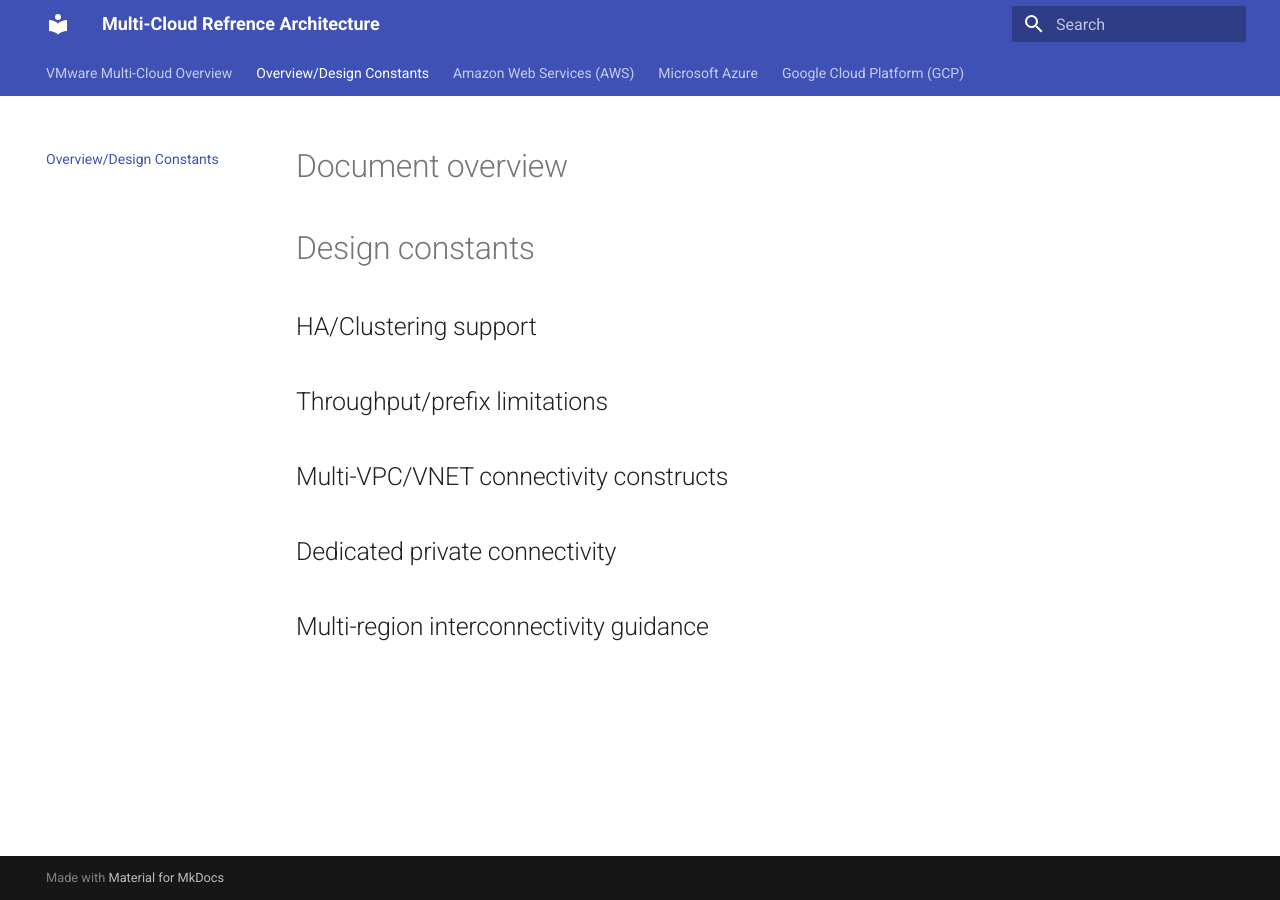
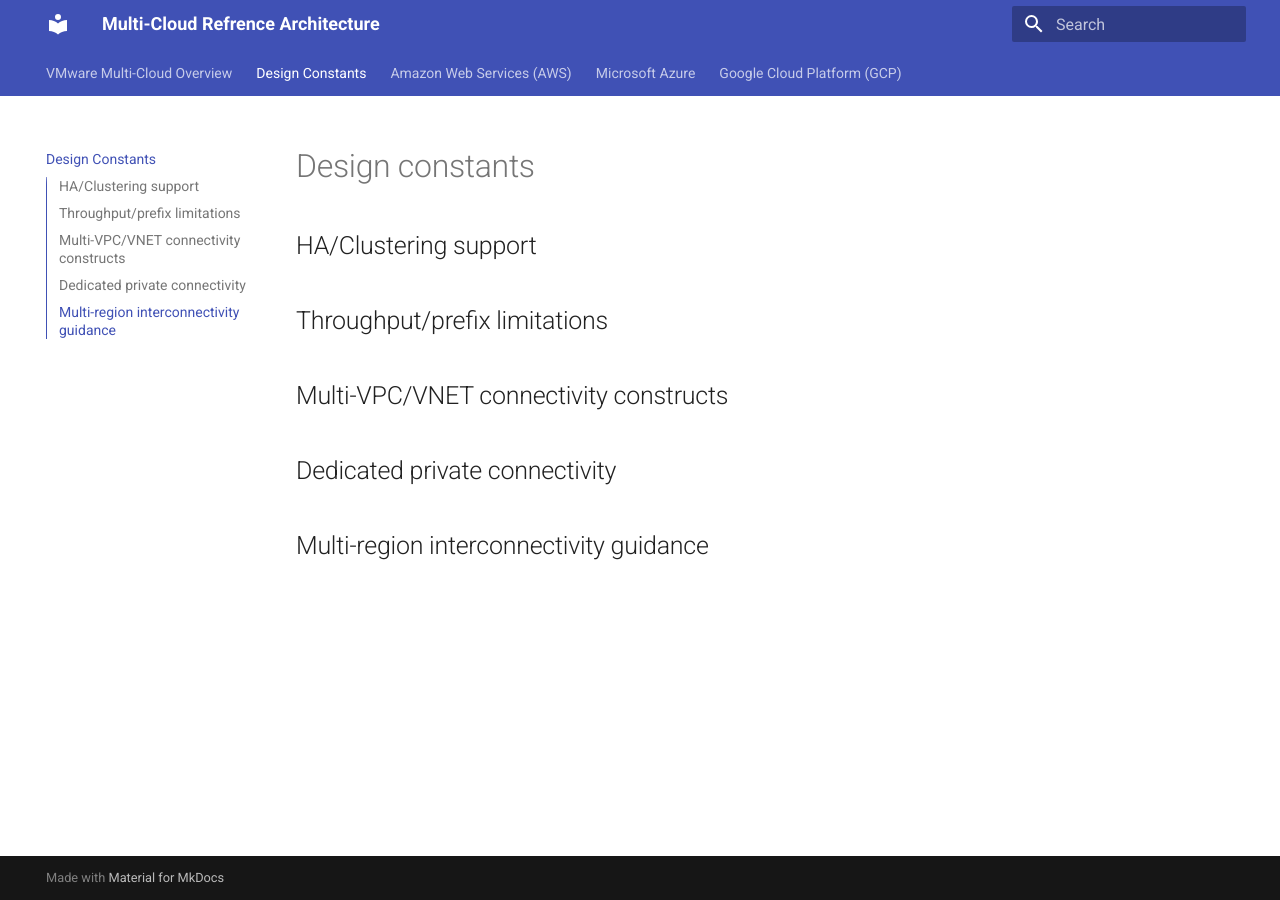
Before and after one commit to el-hoffer/velo-mc-refarch, an MkDocs documentation site: the page built from docs/1-overview.md, in a window 1280 px wide. Built offline with MkDocs 1.6.1 and Material for MkDocs 9.7.7, drawn with Linux system fonts in a browser that asks for light colours.

```diff
--- a/docs/1-overview.md
+++ b/docs/1-overview.md
@@ -1,8 +1,6 @@
 ---
-title: Overview/Design Constants
+title: Design Constants
 ---
-
-#	Document overview
 
 #	Design constants
 
```
Also changed, not shown: docs/index.md (+3 -0 lines).
